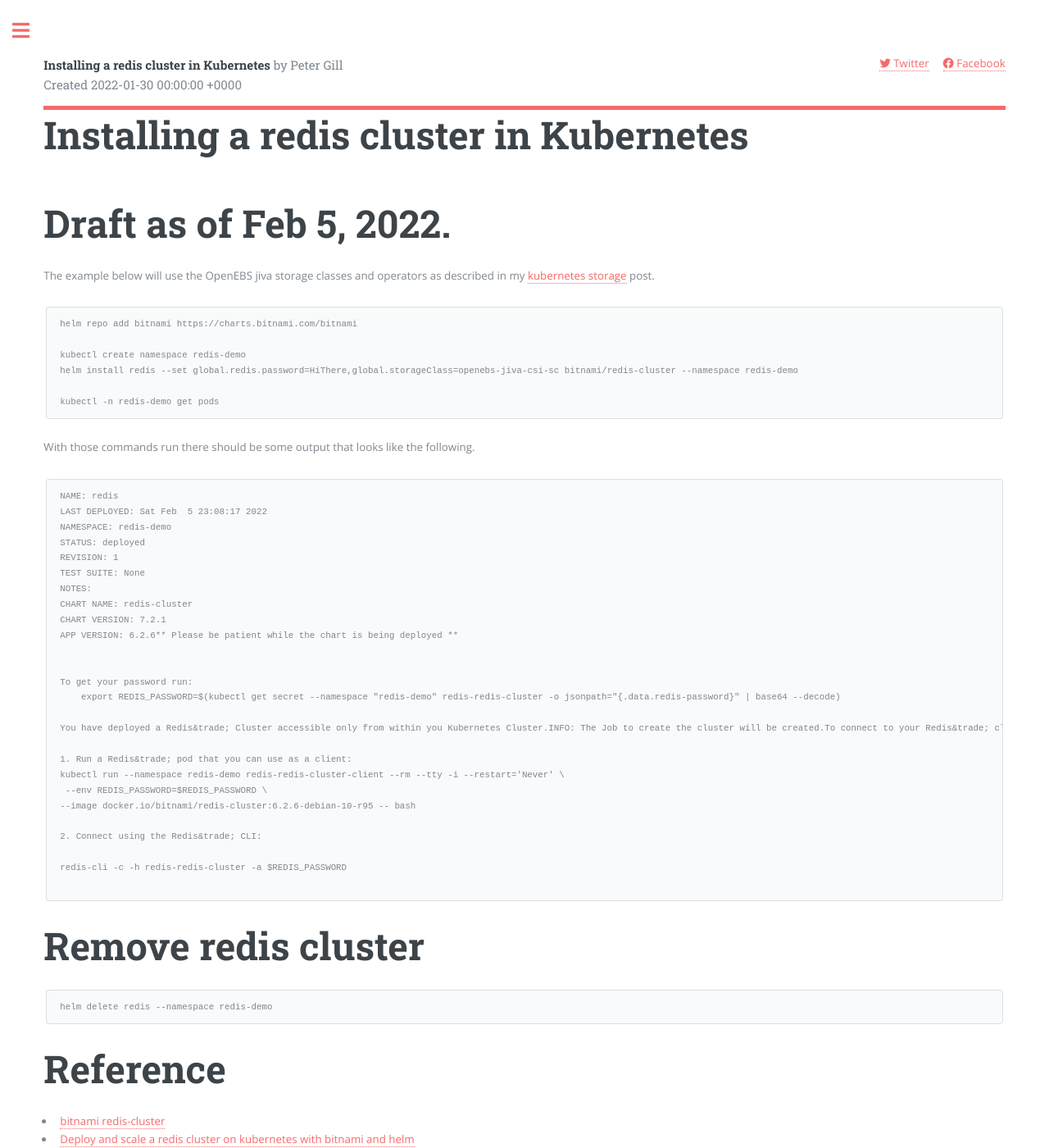
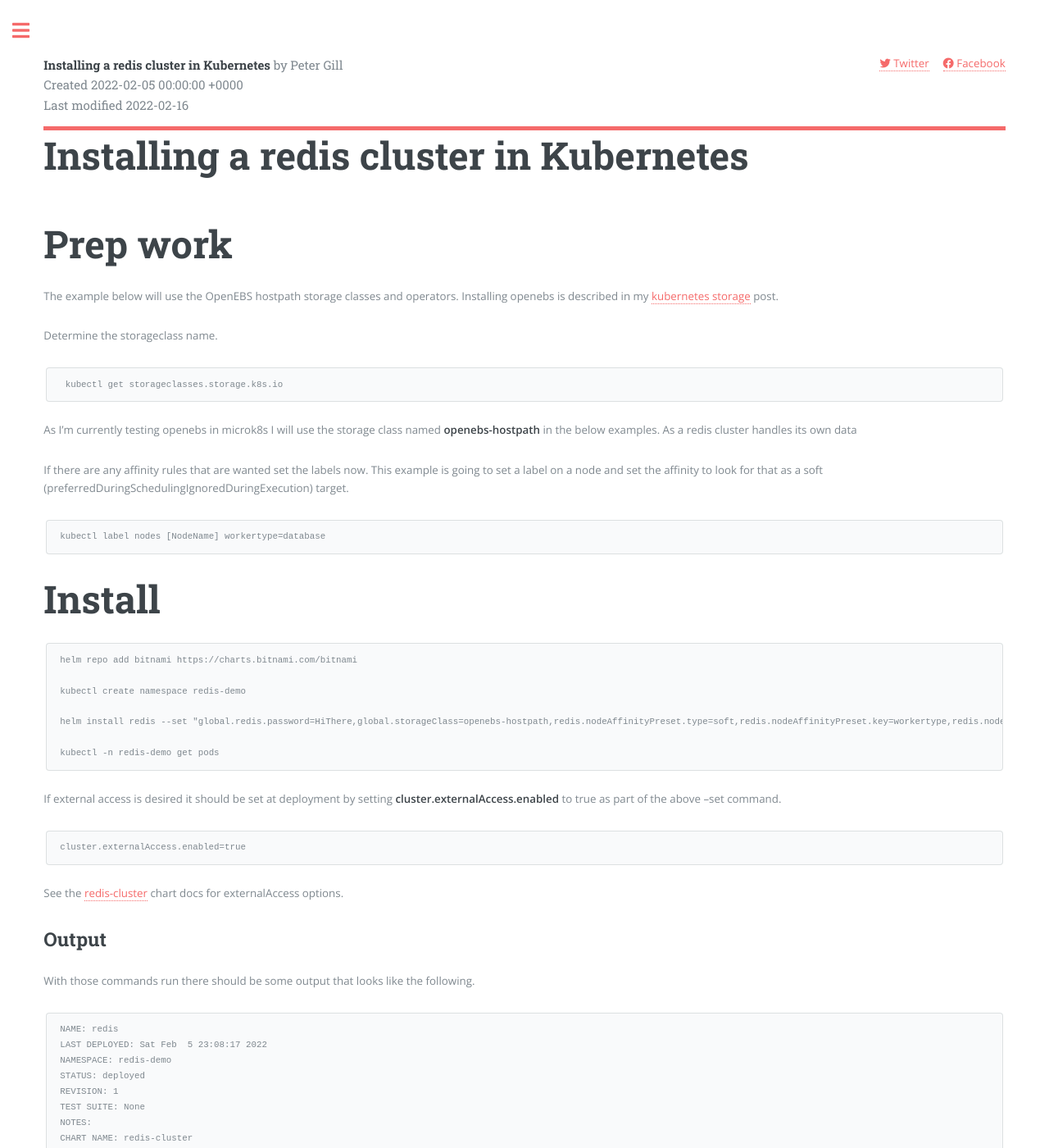
Before and after one commit to majorsilence/Dev, a Jekyll site: the page built from _posts/2022-01-30-redis-cluster-kubernetes-install.md, in a window 1280 px wide and 1400 px high. Shown: the whole window at 82% size. Built offline with Jekyll 4.4.1, drawn with Linux system fonts in a browser that asks for light colours; some of the changed text lies outside the part shown.

Commit message:
redis posts

````diff
--- a/_posts/2022-01-30-redis-cluster-kubernetes-install.md
+++ b/_posts/2022-01-30-redis-cluster-kubernetes-install.md
@@ -1,24 +1,54 @@
 ---
 layout: post
-created: 1644102582
+date: 2022-02-05
+last_modified: 2022-02-16
 title: Installing a redis cluster in Kubernetes
 ---
 
-# Draft as of Feb 5, 2022.
+# Prep work
+
+The example below will use the OpenEBS hostpath storage classes and operators.  Installing openebs is described in my [kubernetes storage](https://majorsilence.com/news/2022/02/05/kubernetes-storage.html) post.
 
 
-The example below will use the OpenEBS jiva storage classes and operators as described in my [kubernetes storage](https://majorsilence.com/news/2022/02/05/kubernetes-storage.html) post.
+
+Determine the storageclass name.
+
+```bash
+ kubectl get storageclasses.storage.k8s.io
+ ```
+
+As I'm currently testing openebs in microk8s I will use the storage class named __openebs-hostpath__ in the below examples.  As a redis cluster handles its own data
+
+
+If there are any affinity rules that are wanted set the labels now.  This example is going to set a label on a node and set the affinity to look for that as a soft (preferredDuringSchedulingIgnoredDuringExecution) target.
+
+```bash
+kubectl label nodes [NodeName] workertype=database
+```
+
+# Install
 
 
 ```bash
 helm repo add bitnami https://charts.bitnami.com/bitnami
 
 kubectl create namespace redis-demo
-helm install redis --set global.redis.password=HiThere,global.storageClass=openebs-jiva-csi-sc bitnami/redis-cluster --namespace redis-demo
+
+helm install redis --set "global.redis.password=HiThere,global.storageClass=openebs-hostpath,redis.nodeAffinityPreset.type=soft,redis.nodeAffinityPreset.key=workertype,redis.nodeAffinityPreset.values[0]=database" bitnami/redis-cluster --namespace redis-demo
 
 kubectl -n redis-demo get pods
 ```
 
+If external access is desired it should be set at deployment by setting __cluster.externalAccess.enabled__ to true as part of the above --set command.
+
+```
+cluster.externalAccess.enabled=true
+```
+
+See the [redis-cluster](https://artifacthub.io/packages/helm/bitnami/redis-cluster) chart docs for externalAccess options.
+
+
+## Output
 
 With those commands run there should be some output that looks like the following.
 
@@ -56,6 +86,7 @@
 
 ```bash
 helm delete redis --namespace redis-demo
+kubectl delete namespace redis-demo
 ```
 
 
````
Also changed, not shown: _posts/2022-02-13-redis-commands.md (added, +53 -0 lines).
